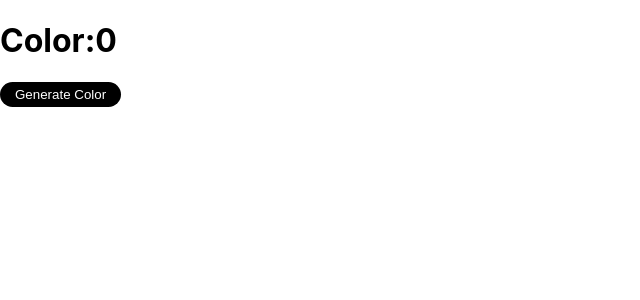
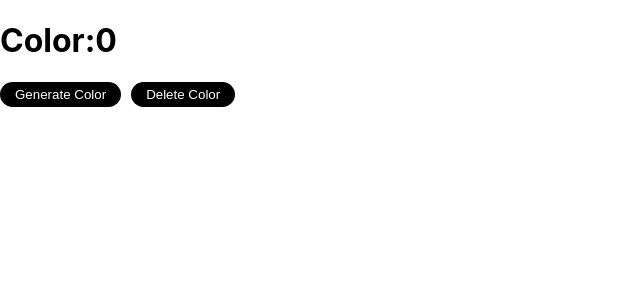
Before and after one commit to Divyanshu2607/SummerPep-React, a React (Create React App) app: page / in a window 1280 px wide. Shown: the top 300 px of the page, without its empty margins (0-640 px from the left). Built offline with nearby package versions, Linux system fonts and the light colour scheme.

Commit message:
React lifecycle is added ,with new compnonet

```diff
--- /dev/null
+++ b/src/components/ColorBox.js
@@ -0,0 +1,26 @@
+import { Component } from "react";
+
+class ColorBox extends Component{
+    componentDidMount=()=>{
+        console.log("ColorBox is created ")
+    }
+    componentWillUnmount=()=>{
+        console.log("ColorBox get deleted")
+    }
+    render=()=>{
+        return(
+            <>
+             <div
+                style={
+                    {background:this.props.color ,
+                    height:'100px',
+                    width:'100px',
+                    margin:'5px'}
+                    }>
+                </div>
+            </>
+        )
+    }
+}
+
+export default ColorBox;
--- a/src/components/colorScreen.js
+++ b/src/components/colorScreen.js
@@ -1,20 +1,15 @@
 import { Component } from "react";
+import ColorBox from "./ColorBox";
 
 class colorScreen extends Component{
     state={
         colors:[],
     };
+
     showColorBoxes=()=>{
         let colorBox=this.state.colors.map((el)=>{
             return (
-                <div
-                style={
-                    {background:el ,
-                    height:'100px',
-                    width:'100px',
-                    margin:'5px'}
-                    }>
-                </div>
+               <ColorBox color={el}/>
             )
         })
         return colorBox;
@@ -30,7 +25,9 @@ class colorScreen extends Component{
     generateRandom=()=>{
         return Math.floor(Math.random()*256);
     }
-
+  componentDidUpdate=()=>{
+    console.log("color screen get updated")
+  }
     render(){
         return(
             <>
@@ -43,10 +40,28 @@ class colorScreen extends Component{
                     border:"0",
                     color:"white",
                     background:"black",
+                    marginRight:"10px",
                 }
             }
             onClick={this.handleClick}>
                Generate Color
+            </button>
+            <button
+            style={
+                {
+                    borderRadius:"30px",
+                    padding:"5px 15px",
+                    border:"0",
+                    color:"white",
+                    background:"black",
+                }
+            }
+            onClick={()=>{
+                let arr=this.state.colors;
+                arr.pop();
+                this.setState({colors:arr})
+            }}>
+               Delete Color
             </button>
             <div style={{
                 display:"grid",
--- a/src/index.js
+++ b/src/index.js
@@ -6,9 +6,9 @@ import reportWebVitals from './reportWebVitals';
 
 const root = ReactDOM.createRoot(document.getElementById('root'));
 root.render(
-  <React.StrictMode>
+
     <App />
-  </React.StrictMode>
+
 );
 
 // If you want to start measuring performance in your app, pass a function
```
